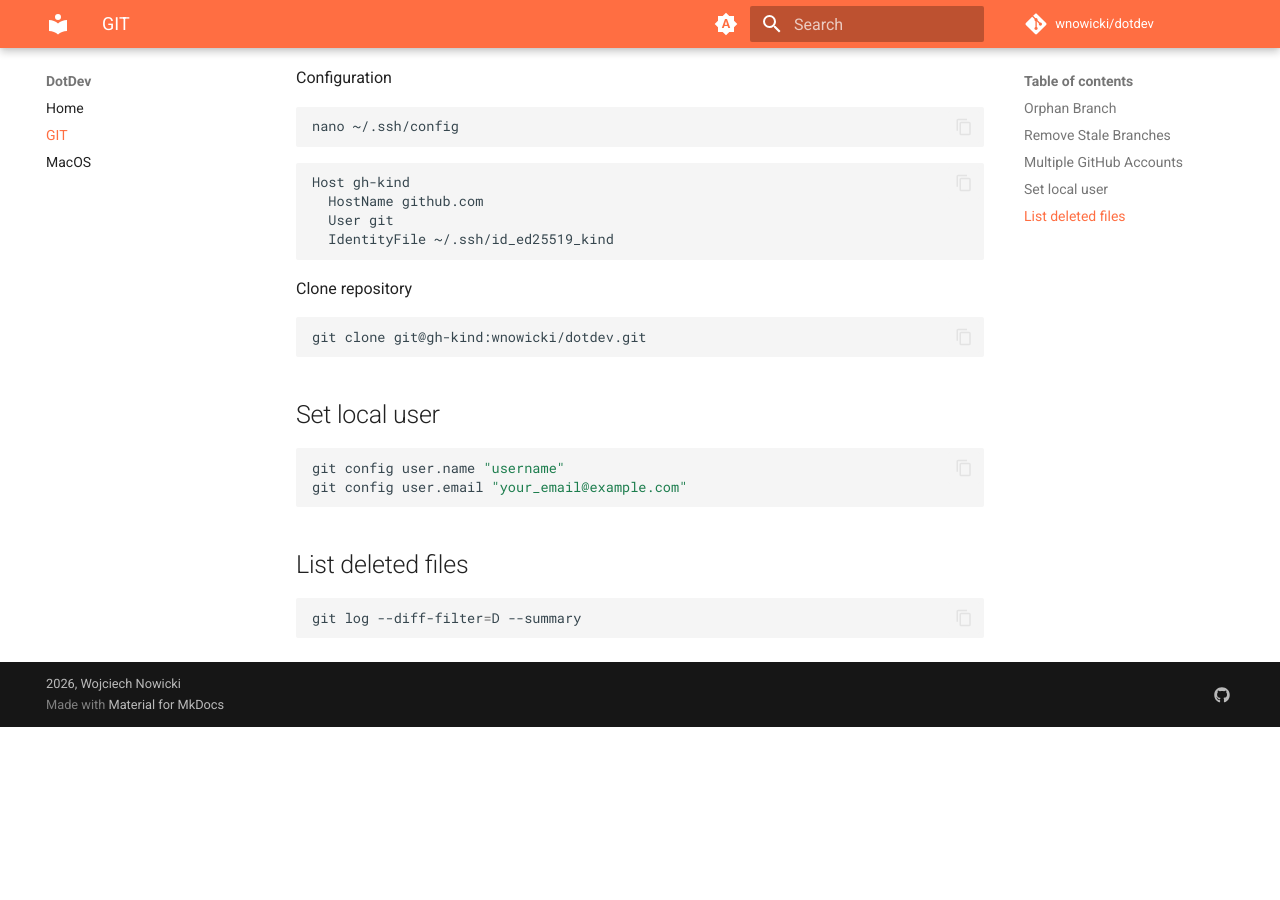
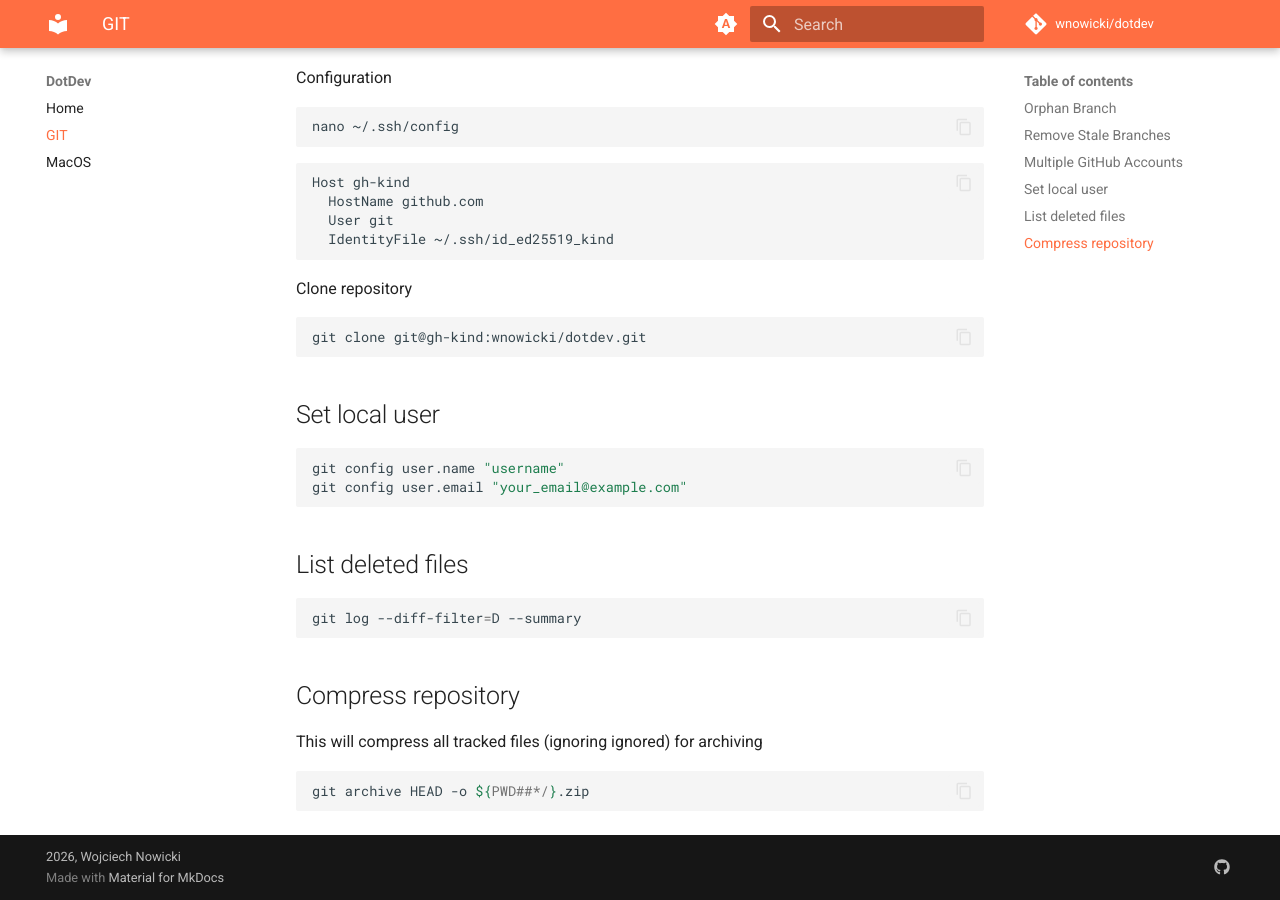
Before and after one commit to wnowicki/dotdev, an MkDocs documentation site: the page built from docs/git.md, in a window 1280 px wide and 900 px high, scrolled down 928 px. Built offline with MkDocs 1.6.1 and Material for MkDocs 9.7.7, drawn with Linux system fonts in a browser that asks for light colours; comment, search, counter and statistics services are not loaded; before the commit the page ends 1655 px from its top, so only the background shows below that.

Commit message:
Add compress repository section to git.md
Added section on compressing repository for archiving.

````diff
--- a/docs/git.md
+++ b/docs/git.md
@@ -72,3 +72,11 @@ git config user.email "your_email@example.com"
 ```shell
 git log --diff-filter=D --summary
 ```
+
+## Compress repository
+
+This will compress all tracked files (ignoring ignored) for archiving
+
+```shell
+git archive HEAD -o ${PWD##*/}.zip
+```
````
